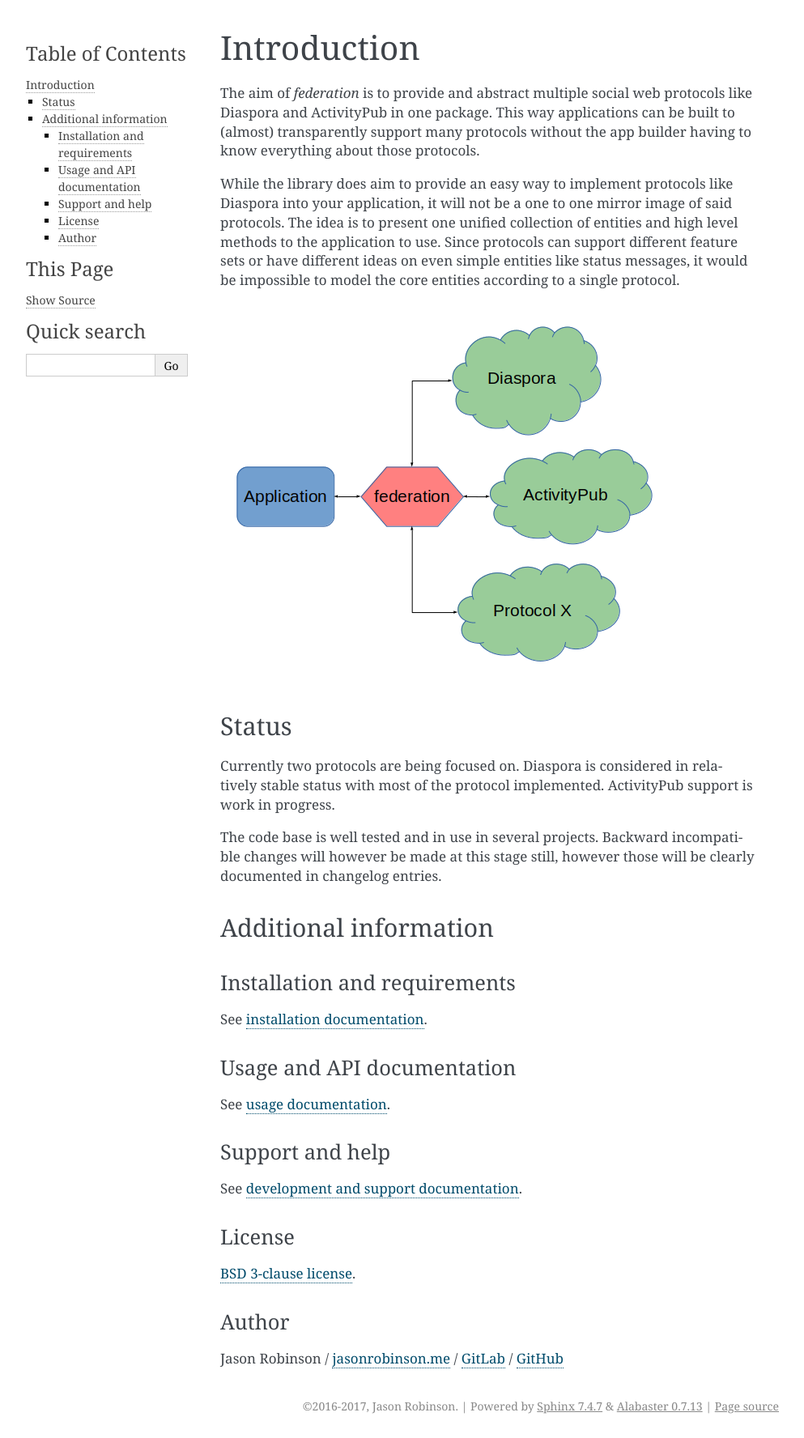
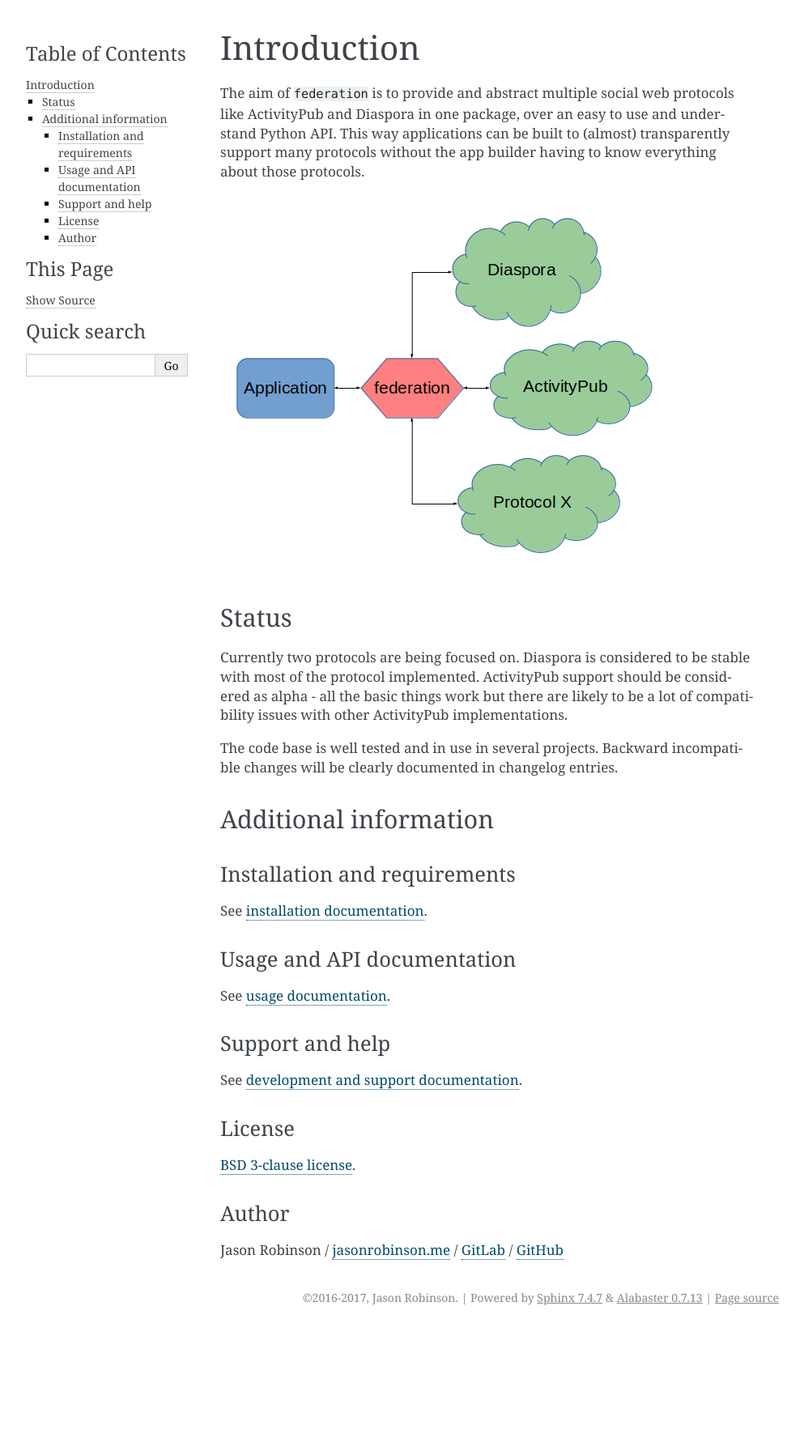
Before and after one commit to jaywink/federation, a Sphinx documentation site: the page built from docs/introduction.rst, in a window 1280 px wide. Shown: the whole page at 81% size, without its empty margins (148-1141 px from the left). Built offline with Sphinx 7.4.7, drawn with Linux system fonts in a browser that asks for light colours; after the commit the page ends 1642 px from its top, so only the background shows below that.

```diff
--- a/docs/development.rst
+++ b/docs/development.rst
@@ -34,6 +34,7 @@ Built documentation is available at ``docs/_build/html/index.html``.
 Contact for help
 ----------------
 
-Easiest via Matrix on channel ``#socialhome:matrix.org``.
+Easiest via Matrix on room ``#socialhome:feneas.org``. There is a bridged
+Freenode channel as well found at ``#socialhome``.
 
 You can also ask questions or give feedback via issues.
--- a/docs/index.rst
+++ b/docs/index.rst
@@ -6,7 +6,7 @@
 federation
 ==========
 
-Python library to abstract social web federation protocols like Diaspora.
+Python library to abstract social web federation protocols like ActivityPub and Diaspora.
 
 Contents:
 
--- a/docs/introduction.rst
+++ b/docs/introduction.rst
@@ -1,18 +1,23 @@
 Introduction
 ============
 
-The aim of *federation* is to provide and abstract multiple social web protocols like Diaspora and ActivityPub in one package. This way applications can be built to (almost) transparently support many protocols without the app builder having to know everything about those protocols.
-
-While the library does aim to provide an easy way to implement protocols like Diaspora into your application, it will not be a one to one mirror image of said protocols. The idea is to present one unified collection of entities and high level methods to the application to use. Since protocols can support different feature sets or have different ideas on even simple entities like status messages, it would be impossible to model the core entities according to a single protocol.
+The aim of ``federation`` is to provide and abstract multiple social web protocols like
+ActivityPub and Diaspora in one package, over an easy to use and understand Python API.
+This way applications can be built to (almost) transparently support many protocols
+without the app builder having to know everything about those protocols.
 
 .. image:: _static/generic_diagram.png
 
 Status
 ------
 
-Currently two protocols are being focused on. Diaspora is considered in relatively stable status with most of the protocol implemented. ActivityPub support is work in progress.
+Currently two protocols are being focused on. Diaspora is considered to be stable with most
+of the protocol implemented. ActivityPub support should be considered as alpha - all the basic
+things work but there are likely to be a lot of compatibility issues with other ActivityPub
+implementations.
 
-The code base is well tested and in use in several projects. Backward incompatible changes will however be made at this stage still, however those will be clearly documented in changelog entries.
+The code base is well tested and in use in several projects. Backward incompatible changes
+will be clearly documented in changelog entries.
 
 Additional information
 ----------------------
```
Also changed, not shown: CHANGELOG.md (+0 -2 lines), README.md (+11 -6 lines), docs/protocols.rst (+17 -5 lines), docs/usage.rst (+39 -12 lines).
